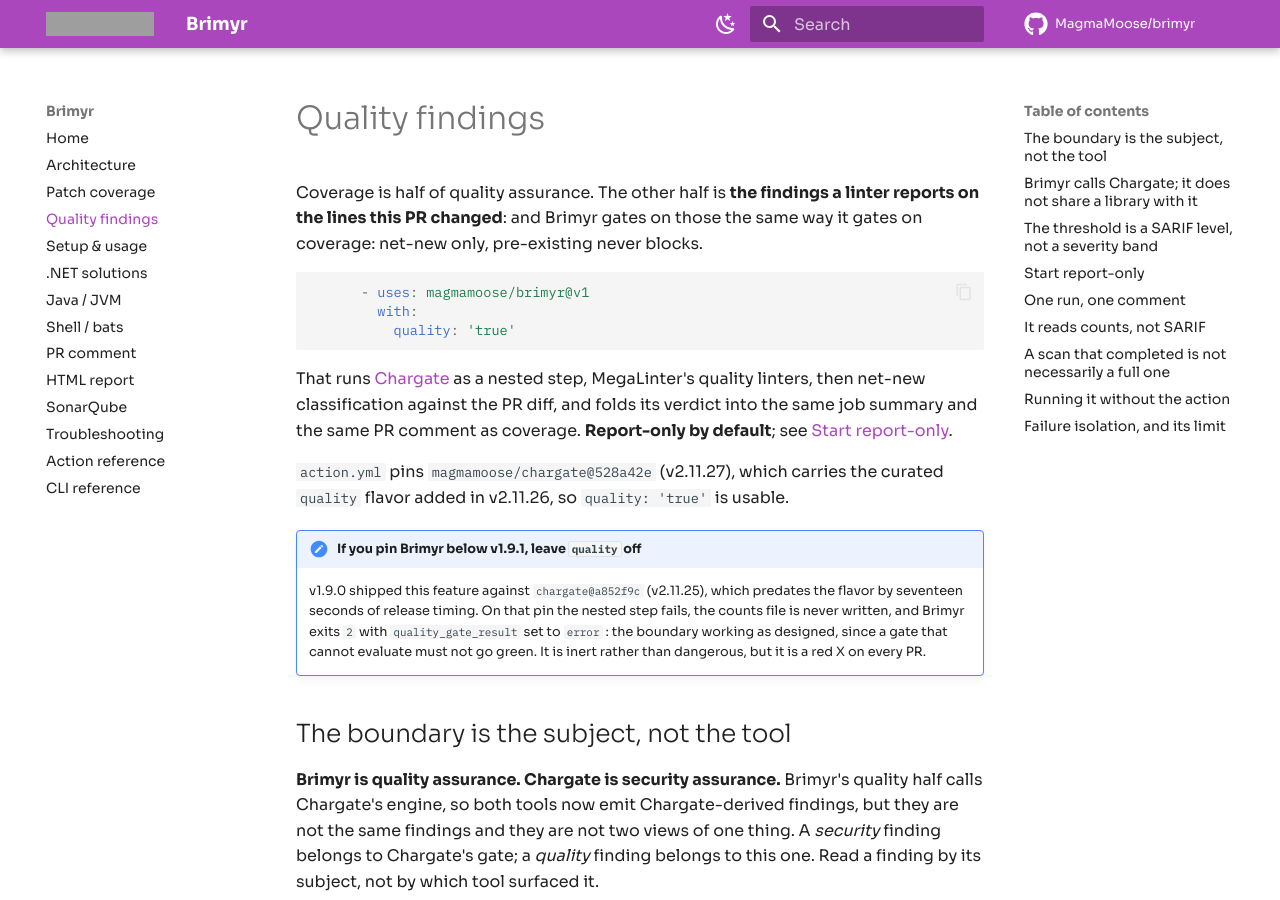
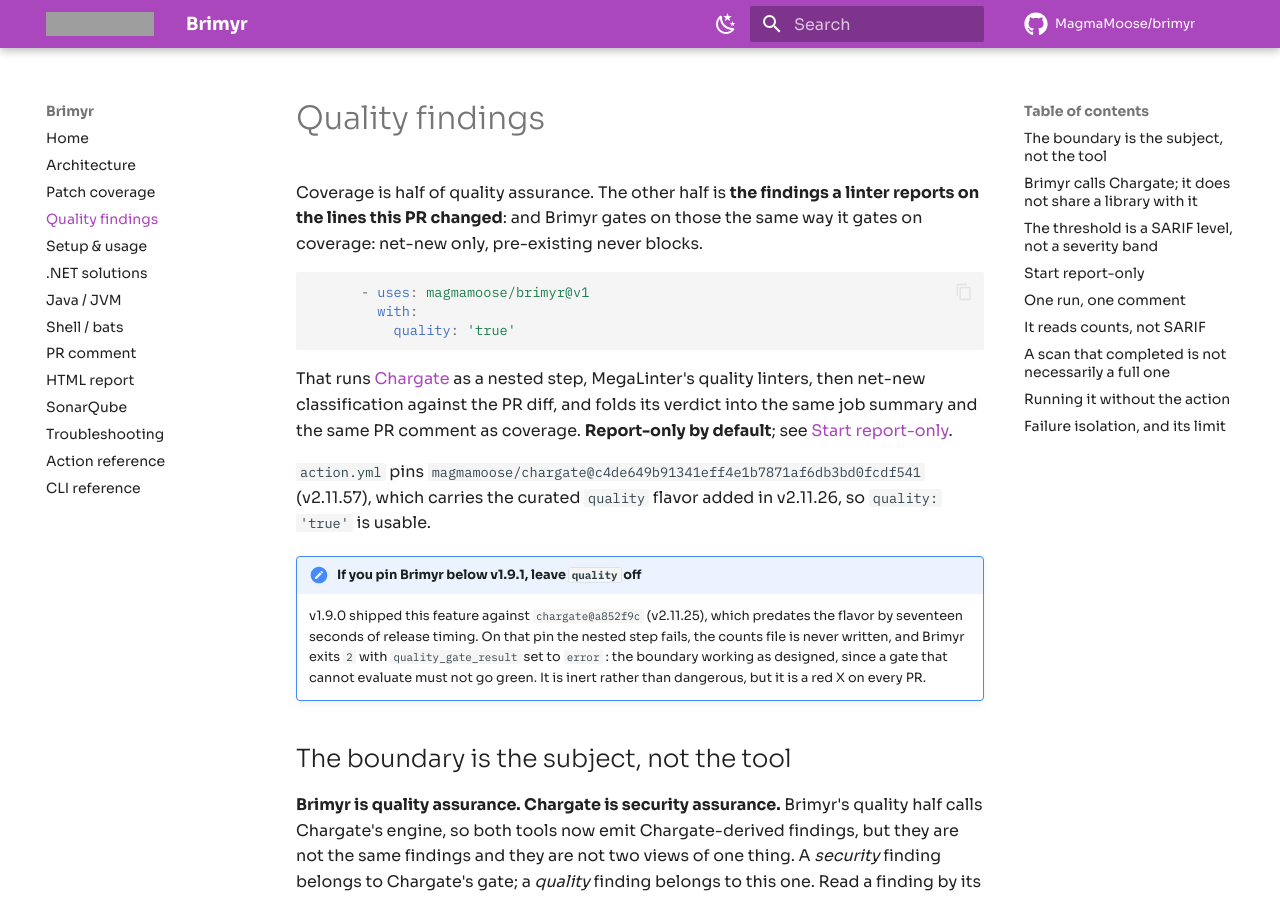
Before and after one commit to MagmaMoose/brimyr, an MkDocs documentation site: the page built from docs/quality-findings.md, in a window 1280 px wide and 900 px high. Built offline with MkDocs 1.6.1 and Material for MkDocs 9.7.7, drawn with Linux system fonts in a browser that asks for light colours; comment, search, counter and statistics services are not loaded; grey boxes are pictures that could not be loaded.

Commit message:
docs-update maintenance (#70)
Automated maintenance run.

Co-authored-by: Caleb Sargeant <calebsargeant@users.noreply.github.com>

```diff
--- a/docs/quality-findings.md
+++ b/docs/quality-findings.md
@@ -17,7 +17,7 @@
 its verdict into the same job summary and the same PR comment as coverage.
 **Report-only by default**; see [Start report-only](#start-report-only).
 
-`action.yml` pins `magmamoose/chargate@528a42e` (v2.11.27), which carries the curated
+`action.yml` pins `magmamoose/chargate@c4de649b91341eff4e1b7871af6db3bd0fcdf541` (v2.11.57), which carries the curated
 `quality` flavor added in v2.11.26, so `quality: 'true'` is usable.
 
 !!! note "If you pin Brimyr below v1.9.1, leave `quality` off"
```
Also changed, not shown: docs/action.md (+1 -1 lines), docs/dotnet.md (+1 -1 lines), docs/java.md (+1 -1 lines), docs/setup.md (+1 -1 lines), docs/troubleshooting.md (+1 -1 lines).
